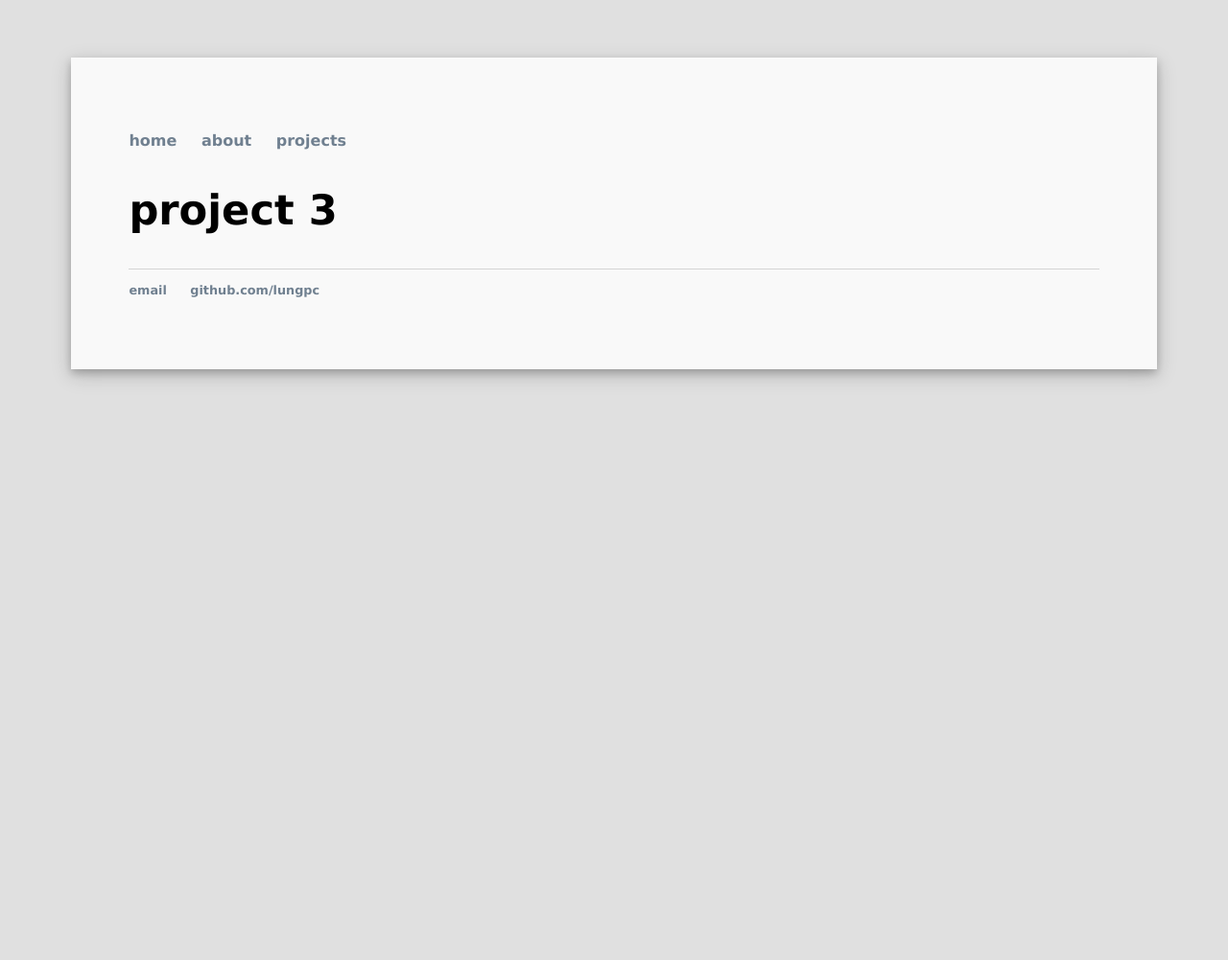
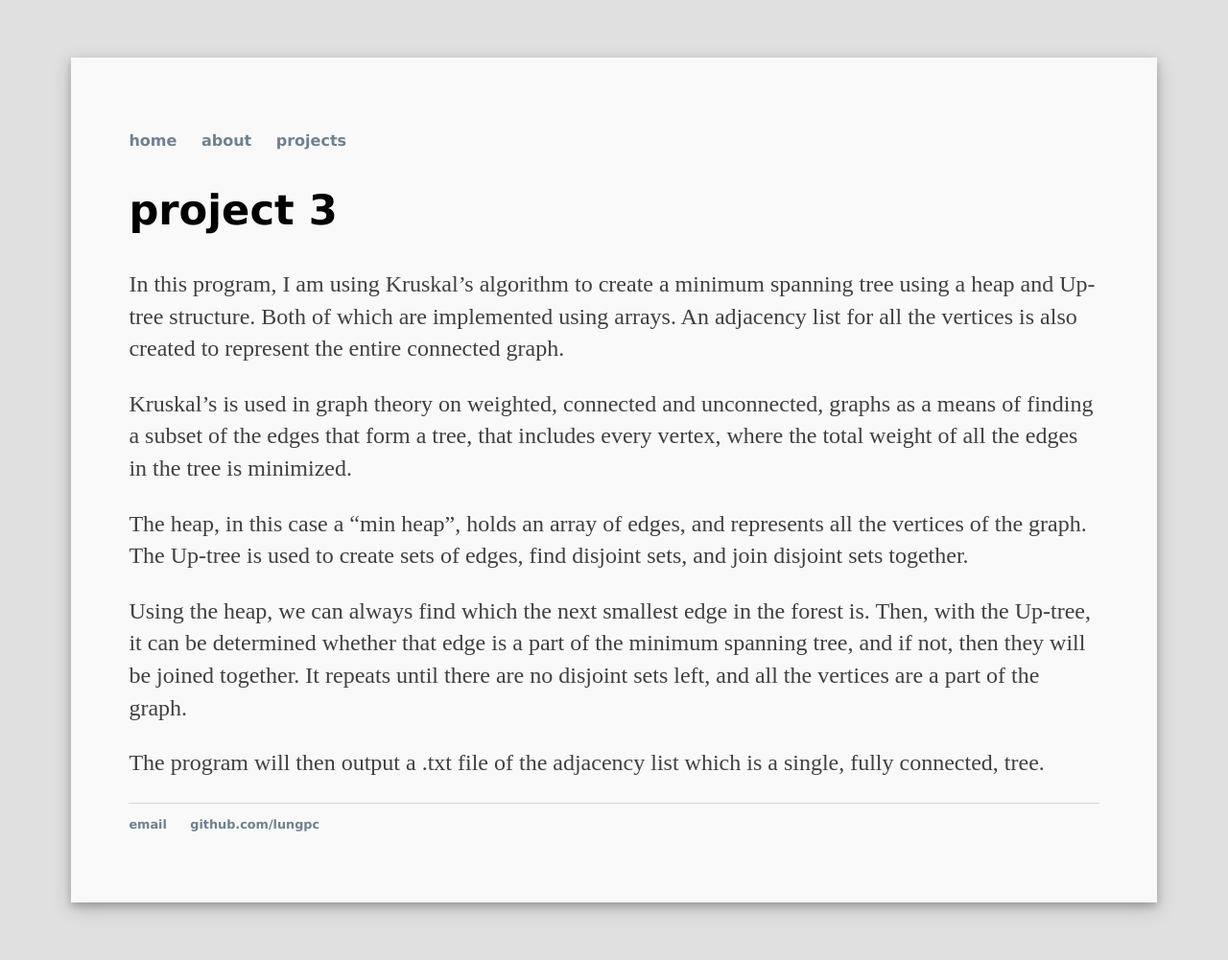
Before and after one commit to lungpc/lungpc.github.io, a Jekyll site: the page built from projects/p3/index.html, in a window 1280 px wide. Shown: the whole page at 96% size. Built offline with Jekyll 4.4.1, drawn with Linux system fonts in a browser that asks for light colours; before the commit the page ends 900 px from its top, so only the background shows below that.

Commit message:
Update index.html

```diff
--- a/projects/p3/index.html
+++ b/projects/p3/index.html
@@ -4,3 +4,22 @@ name: Project 3
 ---
 
 <h2>project 3</h2>
+
+<p>In this program, I am using Kruskal’s algorithm to create a minimum spanning tree using a
+heap and Up-tree structure. Both of which are implemented using arrays. An adjacency list for
+all the vertices is also created to represent the entire connected graph.</p>
+
+<p>Kruskal’s is used in graph theory on weighted, connected and unconnected, graphs as a means
+of finding a subset of the edges that form a tree, that includes every vertex, where the total
+weight of all the edges in the tree is minimized.</p>
+
+<p>The heap, in this case a “min heap”, holds an array of edges, and represents all the vertices
+of the graph. The Up-tree is used to create sets of edges, find disjoint sets, and join disjoint
+sets together.</p>
+
+<p>Using the heap, we can always find which the next smallest edge in the forest is. Then, with the
+Up-tree, it can be determined whether that edge is a part of the minimum spanning tree, and if not,
+then they will be joined together. It repeats until there are no disjoint sets left, and all the
+vertices are a part of the graph.</p>
+
+<p>The program will then output a .txt file of the adjacency list which is a single, fully connected, tree. </p>
```
